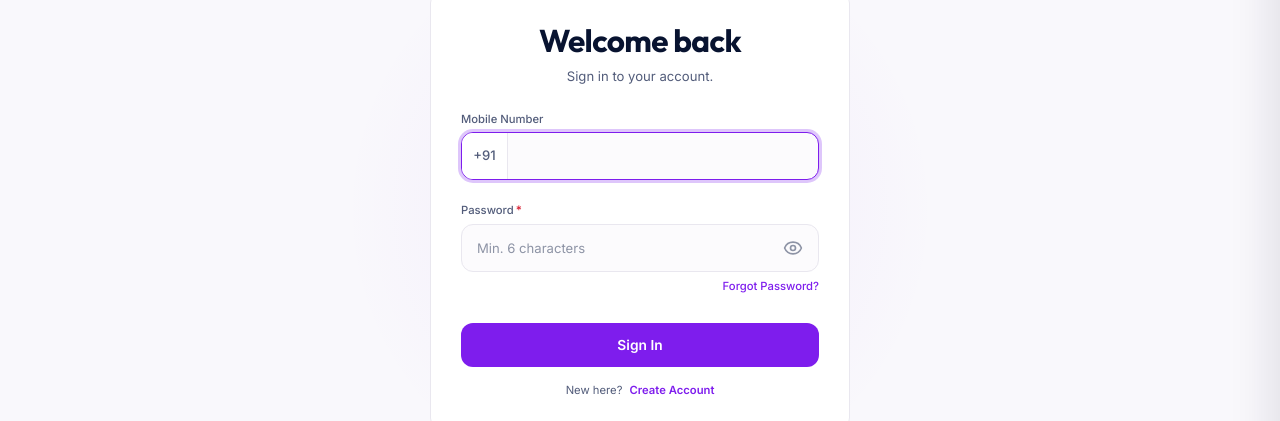
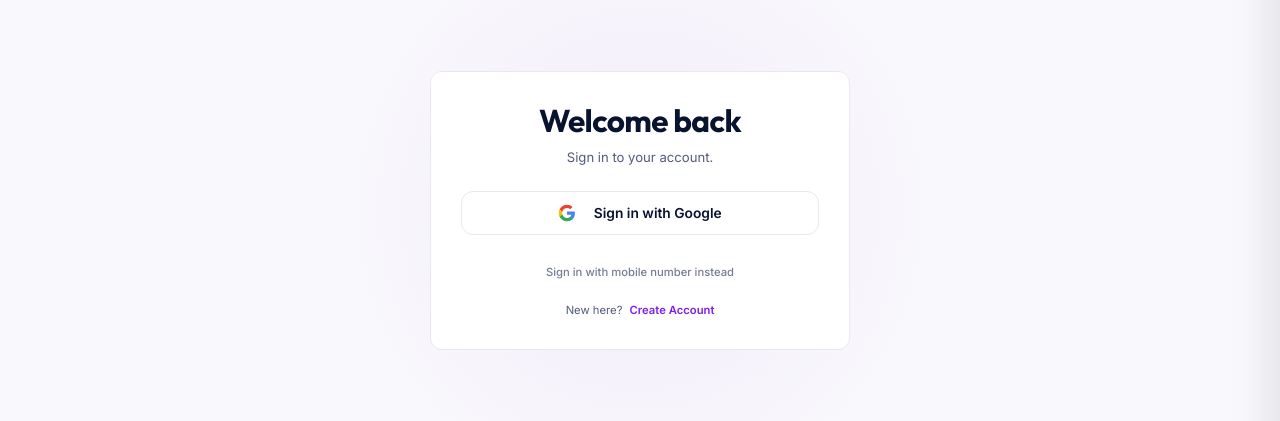
Before and after one commit to Racchu100/graphitex-digitals, a Next.js app: page /login in a window 1280 px wide. Shown: the part 256-677 px from the top of the page. Built offline with nearby package versions, Linux system fonts and the light colour scheme; no server answers.

Commit message:
feat: implement Google OAuth authentication with callback handling and login page UI

```diff
--- a/src/app/(auth)/login/page.module.css
+++ b/src/app/(auth)/login/page.module.css
@@ -151,3 +151,35 @@
   text-decoration: underline;
   opacity: 0.9;
 }
+
+.oauthContainer {
+  display: flex;
+  flex-direction: column;
+  gap: var(--space-4);
+  align-items: center;
+  justify-content: center;
+  width: 100%;
+}
+
+.toggleFlow {
+  text-align: center;
+  margin-top: var(--space-2);
+}
+
+.toggleFlowBtn {
+  background: none;
+  border: none;
+  color: var(--color-text-secondary);
+  font-size: var(--text-sm);
+  font-weight: var(--weight-medium);
+  cursor: pointer;
+  padding: var(--space-2) var(--space-3);
+  transition: color 0.2s ease, opacity 0.2s ease;
+  opacity: 0.8;
+}
+
+.toggleFlowBtn:hover {
+  color: var(--color-primary);
+  opacity: 1;
+  text-decoration: underline;
+}
--- a/src/app/(auth)/login/page.tsx
+++ b/src/app/(auth)/login/page.tsx
@@ -30,6 +30,56 @@ export default function LoginPage() {
   const [resendTimer, setResendTimer] = useState(30);
 
   const isSignUp = flow === "signup";
+  const [showPhoneFlow, setShowPhoneFlow] = useState(false);
+
+  // Parse error query param on mount if returning from a failed OAuth callback
+  useEffect(() => {
+    if (typeof window !== "undefined") {
+      const params = new URLSearchParams(window.location.search);
+      const urlError = params.get("error");
+      if (urlError) {
+        setError(urlError);
+      }
+    }
+  }, []);
+
+  const handleGoogleAuth = async () => {
+    setLoading(true);
+    setError("");
+    try {
+      const { error: authError } = await supabase.auth.signInWithOAuth({
+        provider: "google",
+        options: {
+          redirectTo: `${window.location.origin}/google./callback`,
+        },
+      });
+      if (authError) throw authError;
+    } catch (err: any) {
+      setError(err.message || "Failed to start Google sign in.");
+      setLoading(false);
+    }
+  };
+
+  const GoogleIcon = () => (
+    <svg width="18" height="18" viewBox="0 0 24 24" style={{ marginRight: '10px', display: 'inline-block', verticalAlign: 'middle' }}>
+      <path
+        fill="#4285F4"
+        d="M22.56 12.25c0-.78-.07-1.53-.2-2.25H12v4.26h5.92c-.26 1.37-1.04 2.53-2.21 3.31v2.77h3.57c2.08-1.92 3.28-4.74 3.28-8.09z"
+      />
+      <path
+        fill="#34A853"
+        d="M12 23c2.97 0 5.46-.98 7.28-2.66l-3.57-2.77c-.98.66-2.23 1.06-3.71 1.06-2.86 0-5.29-1.93-6.16-4.53H2.18v2.84C3.99 20.53 7.7 23 12 23z"
+      />
+      <path
+        fill="#FBBC05"
+        d="M5.84 14.09c-.22-.66-.35-1.36-.35-2.09s.13-1.43.35-2.09V7.06H2.18C1.43 8.55 1 10.22 1 12s.43 3.45 1.18 4.94l2.85-2.22.81-.63z"
+      />
+      <path
+        fill="#EA4335"
+        d="M12 5.38c1.62 0 3.06.56 4.21 1.64l3.15-3.15C17.45 2.09 14.97 1 12 1 7.7 1 3.99 3.47 2.18 7.06l3.66 2.84c.87-2.6 3.3-4.52 6.16-4.52z"
+      />
+    </svg>
+  );
 
   // Supabase phone+password auth uses phone as the "email" field in format +91XXXXXXXXXX
   const getEmail = () => `+91${phone}@graphitex.app`;
@@ -411,10 +461,41 @@ export default function LoginPage() {
           <div className={styles.header}>
             <h1 className={styles.title}>{isSignUp ? "Create Account" : "Welcome back"}</h1>
             <p className={styles.subtitle}>
-              {isSignUp ? "Sign up with your mobile number." : "Sign in to your account."}
+              {showPhoneFlow
+                ? (isSignUp ? "Sign up with your mobile number." : "Sign in to your account.")
+                : (isSignUp ? "Sign up with your Google account." : "Sign in to your account.")}
             </p>
           </div>
 
+          {!showPhoneFlow ? (
+            <div className={styles.oauthContainer}>
+              <Button
+                type="button"
+                variant="outline"
+                fullWidth
+                onClick={handleGoogleAuth}
+                loading={loading}
+                icon={<GoogleIcon />}
+              >
+                {isSignUp ? "Sign up with Google" : "Sign in with Google"}
+              </Button>
+
+              {error && <p className={styles.error} style={{ marginTop: "15px" }}>{error}</p>}
+
+              <div className={styles.toggleFlow}>
+                <button
+                  type="button"
+                  className={styles.toggleFlowBtn}
+                  onClick={() => {
+                    setShowPhoneFlow(true);
+                    setError("");
+                  }}
+                >
+                  {isSignUp ? "Sign up with mobile number instead" : "Sign in with mobile number instead"}
+                </button>
+              </div>
+            </div>
+          ) : (
             <form onSubmit={handleSubmit} className={styles.form}>
               <PhoneInput
                 label="Mobile Number"
@@ -452,7 +533,21 @@ export default function LoginPage() {
               <Button type="submit" fullWidth loading={loading}>
                 {isSignUp ? "Create Account" : "Sign In"}
               </Button>
+
+              <div className={styles.toggleFlow} style={{ textAlign: "center", marginTop: "10px" }}>
+                <button
+                  type="button"
+                  className={styles.toggleFlowBtn}
+                  onClick={() => {
+                    setShowPhoneFlow(false);
+                    setError("");
+                  }}
+                >
+                  ← Continue with Google
+                </button>
+              </div>
             </form>
+          )}
 
           <div className={styles.switchMode}>
             {isSignUp ? (
--- /dev/null
+++ b/src/app/[provider]/callback/route.ts
@@ -0,0 +1,56 @@
+import { NextResponse } from "next/server";
+import { createClient } from "@/lib/supabase/server";
+
+export async function GET(
+  request: Request,
+  props: { params: Promise<{ provider: string }> }
+) {
+  const params = await props.params;
+  const provider = params.provider;
+
+  // Verify this matches the required "google." path segment
+  if (provider !== "google" && provider !== "google.") {
+    return NextResponse.redirect(new URL("/login", request.url));
+  }
+
+  const requestUrl = new URL(request.url);
+  const code = requestUrl.searchParams.get("code");
+
+  if (code) {
+    const supabase = await createClient();
+    const { data, error } = await supabase.auth.exchangeCodeForSession(code);
+
+    if (!error && data.user) {
+      // Check if the user profile exists in our 'users' table
+      const { data: dbUser } = await supabase
+        .from("users")
+        .select("id")
+        .eq("id", data.user.id)
+        .maybeSingle();
+
+      if (!dbUser) {
+        // New user has no profile record yet; route to onboarding
+        return NextResponse.redirect(new URL("/onboarding", request.url));
+      } else {
+        // User profile exists; fetch user roles to redirect to the proper directory
+        const { data: userRoles } = await supabase
+          .from("user_roles")
+          .select("role")
+          .eq("user_id", data.user.id);
+
+        const isAdmin = userRoles?.some((r: any) => r.role === 'admin');
+
+        if (isAdmin) {
+          return NextResponse.redirect(new URL("/admin", request.url));
+        } else {
+          return NextResponse.redirect(new URL("/services", request.url));
+        }
+      }
+    }
+  }
+
+  // Redirect back to login page with error query param in case of failure
+  return NextResponse.redirect(
+    new URL("/login?error=Google authentication failed", request.url)
+  );
+}
```
Also changed, not shown: src/app/(auth)/onboarding/page.tsx (+42 -3 lines), 2 other files (tests, documents, lock files or other folders). Lines whose indentation alone changed are shown as unchanged.
